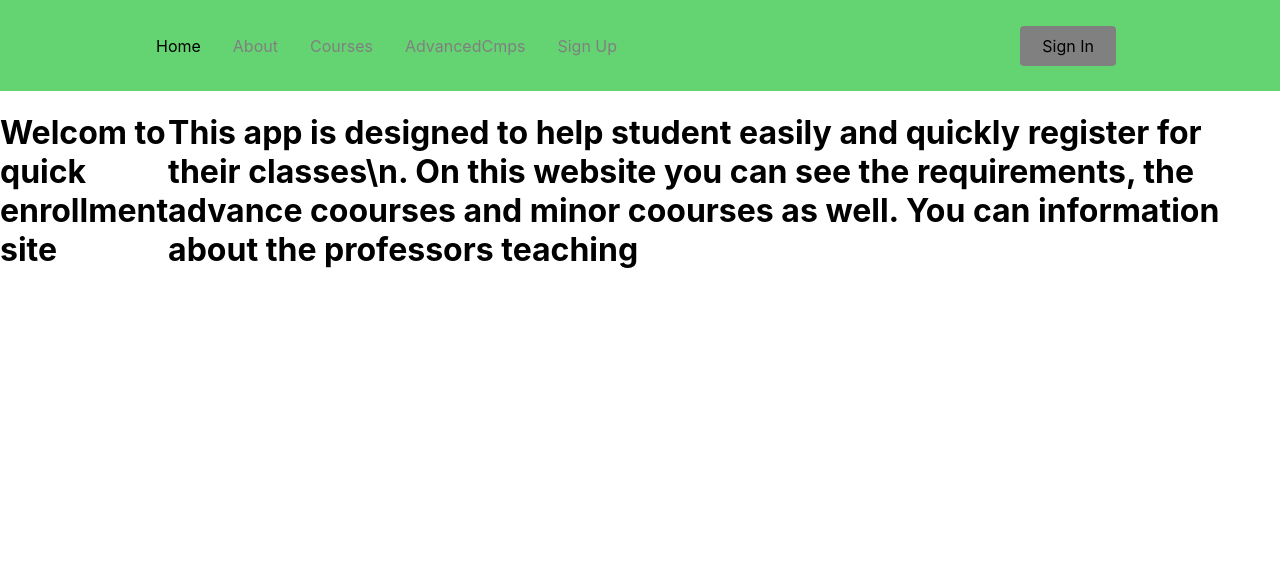
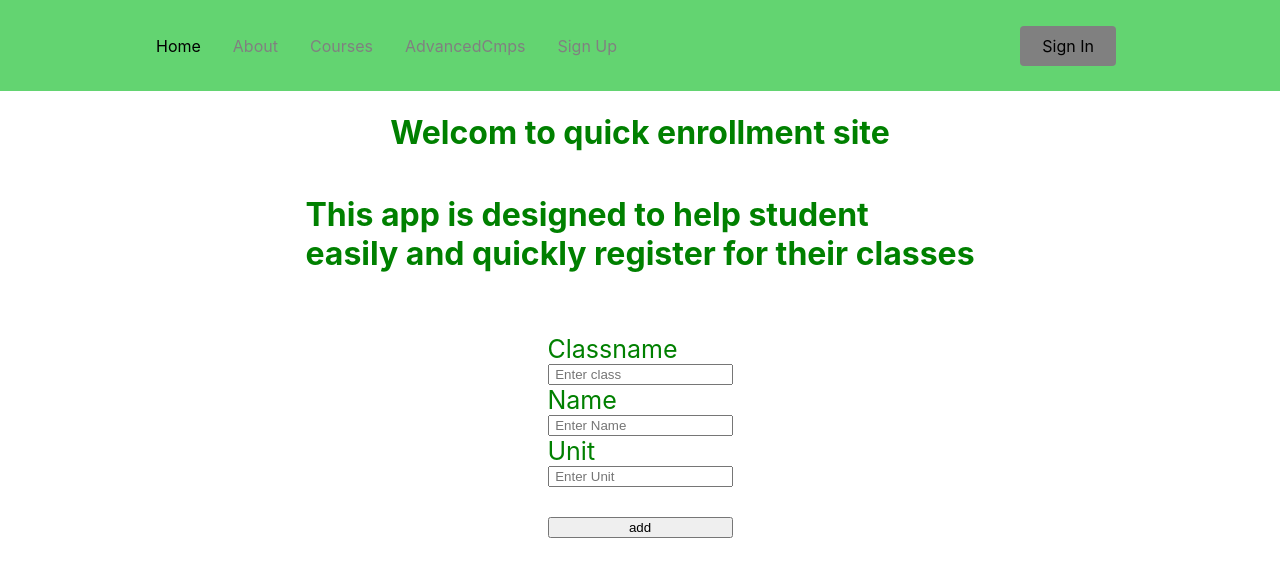
Before and after one commit to abdel1413/enrollment_app, a React (Create React App) app: page / in a window 1280 px wide. Shown: the top 576 px of the page. Built offline with nearby package versions, Linux system fonts and the light colour scheme.

Commit message:
created modeldialog Form

```diff
--- a/package.json
+++ b/package.json
@@ -3,6 +3,7 @@
   "version": "0.1.0",
   "private": true,
   "dependencies": {
+    "@material-ui/core": "^4.12.3",
     "@testing-library/jest-dom": "^5.11.4",
     "@testing-library/react": "^11.1.0",
     "@testing-library/user-event": "^12.1.10",
--- /dev/null
+++ b/src/components/Form.js
@@ -0,0 +1,23 @@
+import { Button, TextField } from '@material-ui/core'
+import React from 'react'
+const Form =()=>{
+    return (
+        <div>
+            <form>
+                <TextField label='First Name' variant='filled'required/>
+                <TextField label='Last Name' variant='filled' required/>
+                <TextField label='email' variant='filled'type='email' required/>
+                <TextField label='password' variant='filled' type='password' required/>
+            </form>
+            <div>
+                <Button variant='contained'> Cancel</Button>
+                <Button type='submit' variant='contained'>Submit</Button>
+            </div>
+
+        </div>
+
+    )
+
+}
+
+export default Form;
--- /dev/null
+++ b/src/components/ModalDialog.js
@@ -0,0 +1,16 @@
+import React from 'react'
+import { Dialog } from '@material-ui/core'
+import Form from './Form'
+
+
+const ModalDialog =(open ,handleClose)=>{
+ return(
+     //call signUP here
+     <Dialog open={open} onclose={handleClose}>
+    {/* create Fomr here */}
+    <Form handleClose={handleClose}/>
+     </Dialog>
+ )
+}
+
+export default ModalDialog
--- a/src/components/NavBar/Links.js
+++ b/src/components/NavBar/Links.js
@@ -12,12 +12,15 @@ import React from 'react'
     NavBtnLink,
   } from "./NavbarElements";
 
+  import './nav.css'
+
 
 const Links =()=>{
   return(
     <>
     <Nav>
-        <Bars/>
+        {/* <Bars/> */}
+       {/* z <div className='nav'> */}
       <NavMenu>
       <NavLink to='/' activeStyle> Home </NavLink>
         <NavLink to='/About' activeStyle> About  </NavLink>
@@ -26,9 +29,11 @@ const Links =()=>{
         <NavLink to='/SignUp' activeStyle>Sign Up </NavLink>
       </NavMenu>
       <NavBtn>
-        <NavBtnLink to='/SignIn' activeStyle>Sign In</NavBtnLink>
+        <NavBtnLink to='/SignIn' activeStyle>
+          Sign In</NavBtnLink>
      </NavBtn>
     </Nav>
+    {/* </div> */}
     </>
   )
 }
--- /dev/null
+++ b/src/components/NavBar/nav.css
@@ -0,0 +1,10 @@
+.nav {
+  background: #63d471;
+  height: 85px;
+  display: flex;
+  justify-content: space-between;
+  padding: 0.2rem calc((100vw - 1000px) / 2);
+  z-index: 12;
+  /* Third Nav */
+  /* justify-content: flex-start; */
+}
--- a/src/components/Pages/Courses.js
+++ b/src/components/Pages/Courses.js
@@ -1,10 +1,23 @@
-import React from 'react'
+import React, { useState } from 'react'
+import axios from "axios";
+
  const Courses =()=>{
+     const [courses,setCourses]= useState([])
+
+     const getCourses =()=>{
+         axios.get("http://localhost:3001//courselist").then((response)=>{
+             console.log(setCourses(response))
+         })
+     }
    return(
-       <div>
-           <ul className="courslist">
-               <li></li>
+       <div className="courslist">
+           <ul>
+               <li> course List</li>
+               <li>
+                  { getCourses }
+               </li>
            </ul>
+
        </div>
    )
 }
--- /dev/null
+++ b/src/components/Pages/Home.css
@@ -0,0 +1,7 @@
+.homepage {
+  display: "flex";
+  justify-content: "center";
+  align-items: "center";
+  border: 1px solid black;
+  color: aqua;
+}
--- a/src/components/Pages/Home.js
+++ b/src/components/Pages/Home.js
@@ -1,19 +1,66 @@
 
-import React from "react";
+import React, { useState } from "react";
+import  "./Home.css";
+import axios from "axios";
+
 const Home =()=> {
+  const [Classname, setClassname] = useState('');
+  const [Name, setName]= useState('');
+  const [ Unit, setUnit] =useState(0)
+
+ const Addclass=()=>{
+
+    //  make axios request by using localhost running express
+    //and the endpoit created in back-end
+    axios.post('http://localhost:3001/create',{
+      Classname:Classname,
+      Name:Name,
+      Unit:Unit
+
+    }).then(()=>{console.log("response")})
+
+
+
+  }
+
     return (
       <div style={{
-        display:'flex',
-        justifyContent:'right',
-        alignItems:'right',
-        height:'100vh'
+        display: "flex",
+        flexDirection:'column',
+  justifyContent: "center",
+  alignItems: "center",
+  borderRadius: '50%',
+  color: 'green'
+
+
       }}>
+
           <h1>Welcom to quick enrollment site</h1>
-          <h1>This app is designed to help student easily and quickly
-              register for their classes\n. On this website you can see
-              the requirements, the advance coourses and minor coourses as well.
-              You can information about the professors teaching
+          <h1>This app is designed to help student
+             <br/>easily and quickly
+              register for their classes <br/>
           </h1>
+         <div style={{display:'flex',
+         flexDirection:'column',
+         fontSize:'25px',
+         padding:'20px',marginTop:'20px'}}>
+         <label>Classname</label>
+            <input type="text" onChange={(e)=>{setClassname(e.target.value)}} placeholder=' Enter class'/>
+
+         <label>Name </label>
+             <input type="text" onChange={(e)=>{setName(e.target.value)}} placeholder=' Enter Name'/>
+
+         <label>Unit</label>
+            <input type="number" onChange={(e)=>{ setUnit(e.target.value)}} placeholder=' Enter Unit'/>
+
+            <br/>
+            <button onClick={Addclass}> add</button>
+
+
+
+
+
+         </div>
 
       </div>
     );
--- a/src/components/Pages/SignUp.js
+++ b/src/components/Pages/SignUp.js
@@ -1,6 +1,14 @@
-import React from 'react'
+import React, { useState } from 'react'
+import ModalDialog from '../ModalDialog'
 
 const SignUp =()=>{
+    const [open ,setOpen] =useState(false)
+
+    //function to handle modal open
+    const handleOpen =()=> setOpen(true)
+
+    //function to handle model close
+    const handleClose =()=>setOpen(false)
     return (
         <div style={{
             display:'flex',
@@ -8,7 +16,10 @@ const SignUp =()=>{
             alignItems:'right',
             height:'100vh'
         }}>
-            This is sign up page
+            <button variant='contained' onClick={handleOpen}SignUp></button>
+
+            {/* call model and pass props */}
+            <ModalDialog open={open} handleClose={handleClose}/>
         </div>
     )
 }
```
Also changed, not shown: 1 other file (tests, documents, lock files or other folders).
